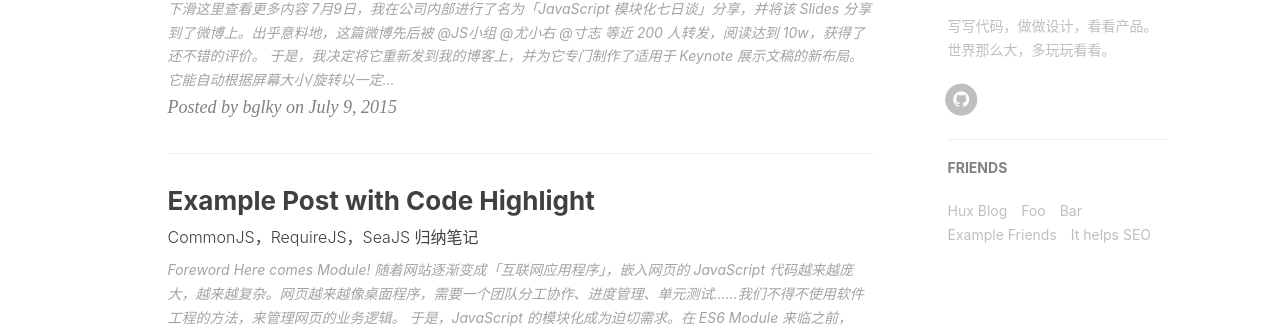
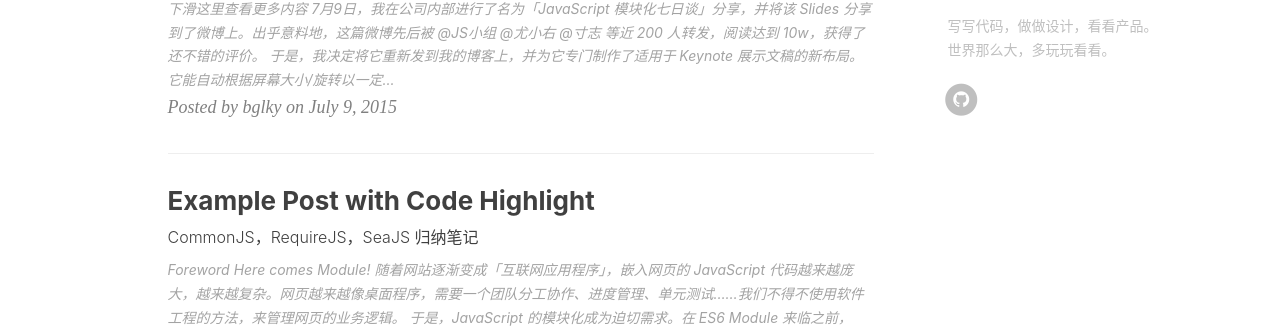
Before and after one commit to bglky/bglky.github.io, a Jekyll site: the page built from index.html, in a window 1280 px wide. Shown: the part 807-1139 px from the top of the page. Built offline with Jekyll 4.4.1, drawn with Linux system fonts in a browser that asks for light colours; nearby versions of some CDN libraries; the list of posts is cut into pages by our own code; comment, search, counter and statistics services are not loaded.

Commit message:
update friends

```diff
--- a/_config.yml
+++ b/_config.yml
@@ -80,21 +80,9 @@ featured-condition-size: 1              # A tag will be featured if the size of
 
 
 # Friends
-friends: [
-    {
-        title: "Hux Blog",
-        href: "http://huangxuan.me"
-    },{
-        title: "Foo",
-        href: "#"
-    },{
-        title: "Bar",
-        href: "#"
-    },{
-        title: "Example Friends",
-        href: "#"
-    },{
-        title: "It helps SEO",
-        href: "#"
-    }
-]
+#friends: [
+#    {
+#        title: "Hux Blog",
+#        href: "http://huangxuan.me"
+#    }
+#]
```
